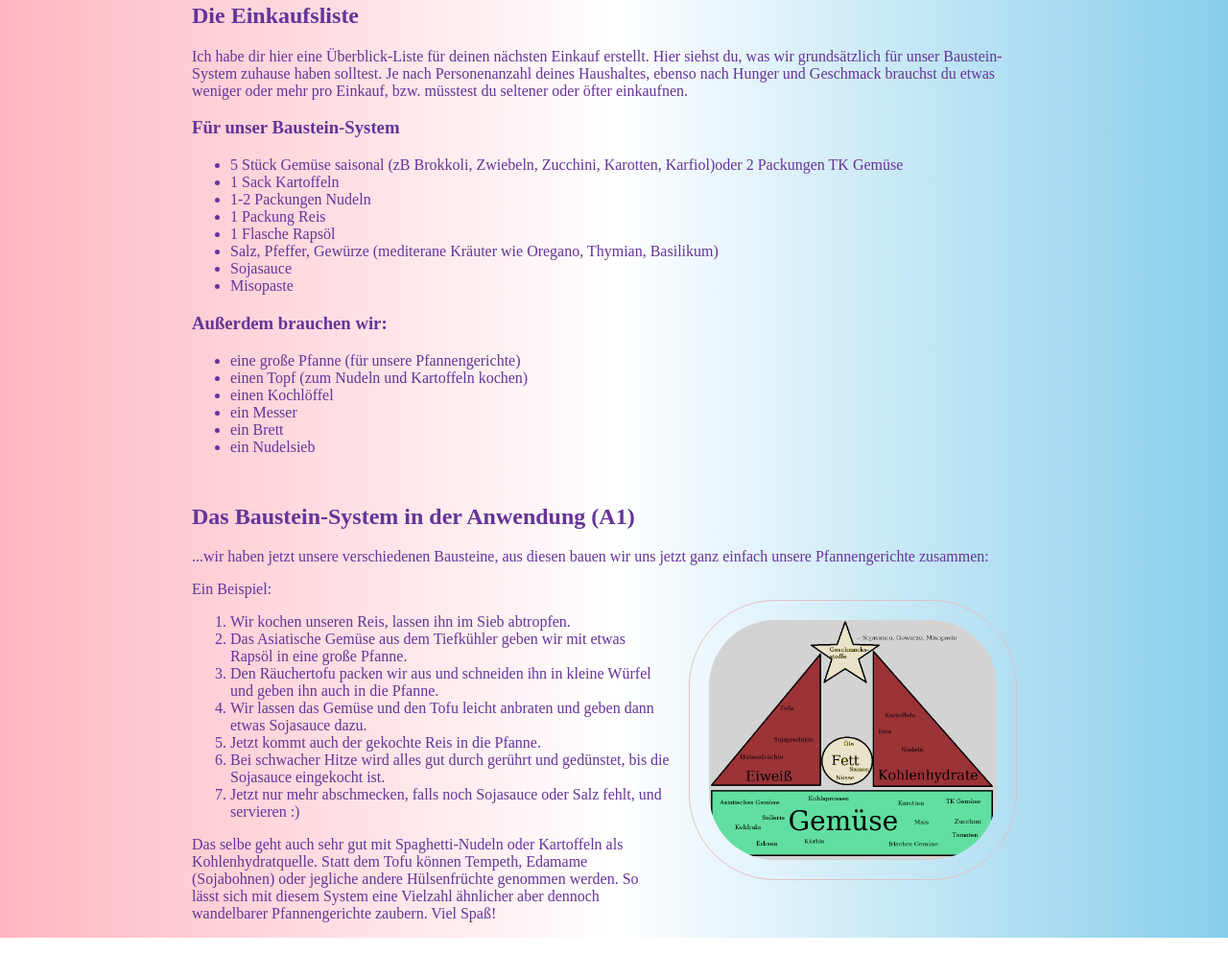
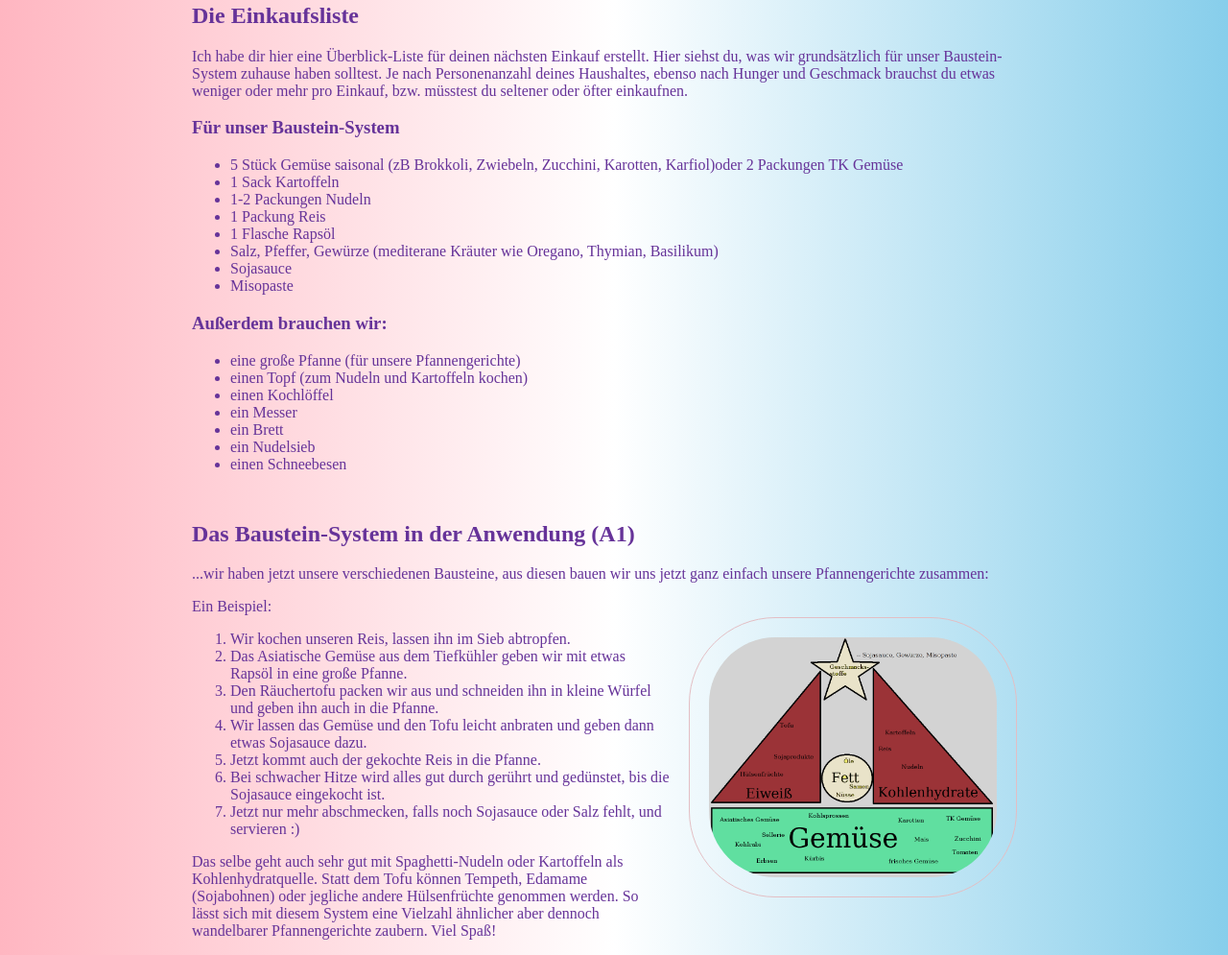
Before and after one commit to michaellestrassegger/kochbuch, a plain HTML site: page baustein-system.html in a window 1280 px wide. Shown: the part 4017-5012 px from the top of the page at 96% size. Drawn offline with Linux system fonts and the light colour scheme.

Commit message:
Update baustein-system.html

```diff
--- a/baustein-system.html
+++ b/baustein-system.html
@@ -170,6 +170,7 @@ Benutze am Anfang einfach deine Lieblingsgwürze oder Salz und Pfeffer. Wenn du
   <li>ein Messer </li>
   <li>ein Brett</li>
   <li>ein Nudelsieb</li>
+  <li>einen Schneebesen</li>
 </ul>
 </section>
 <section>
```
